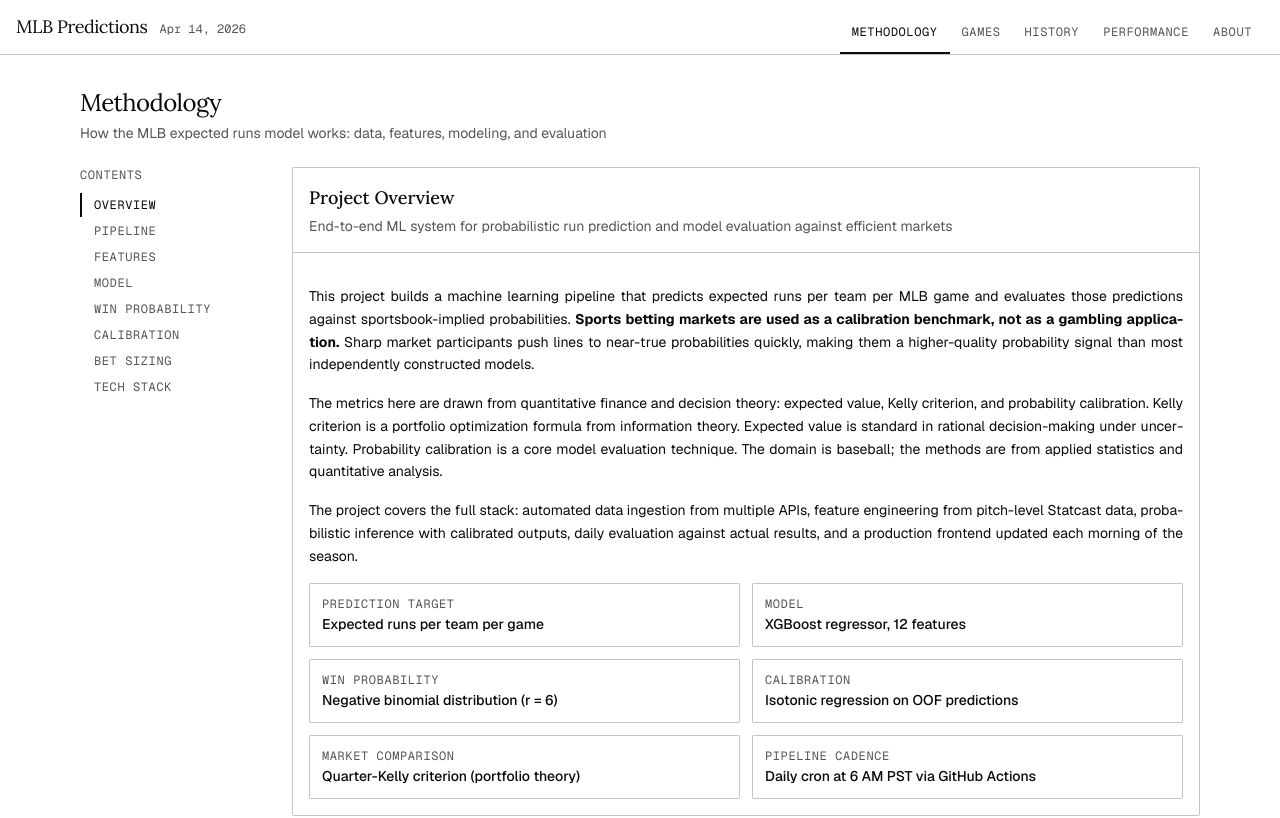
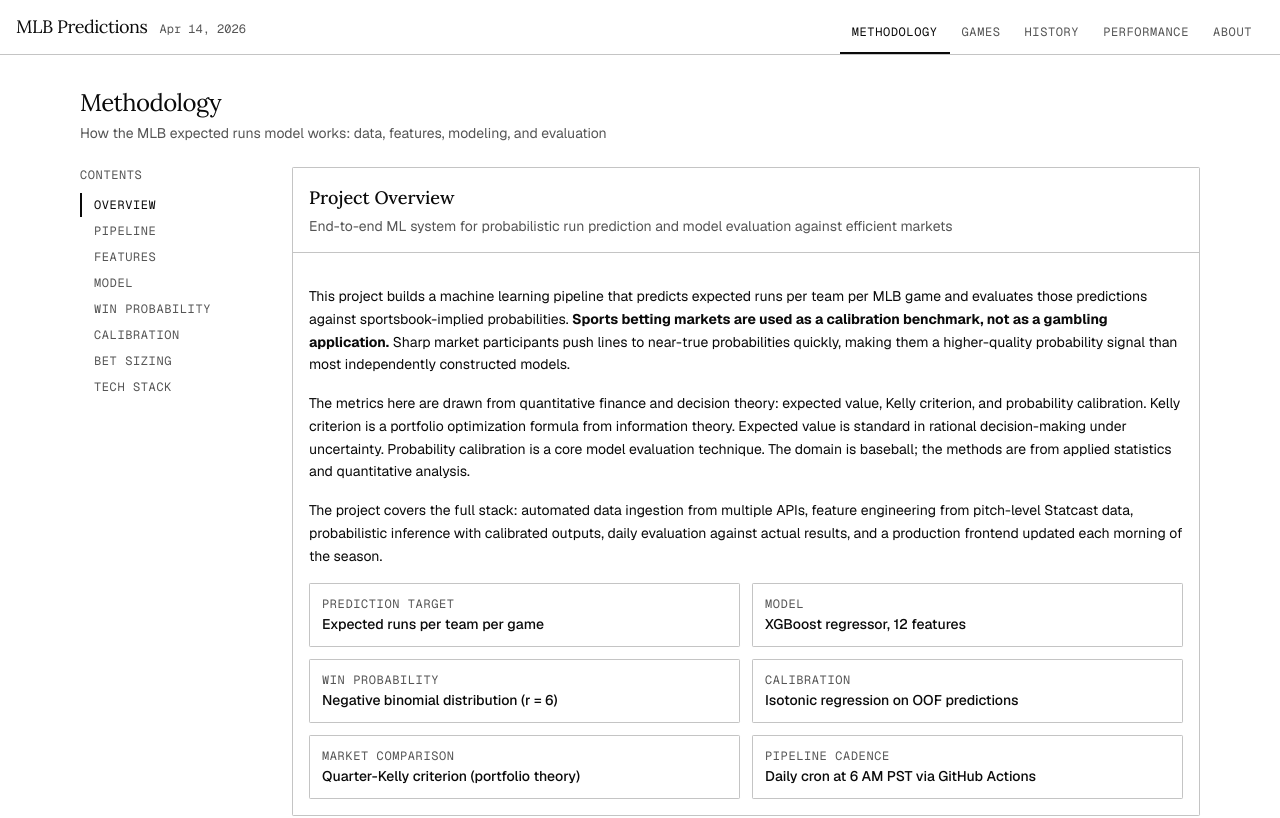
Before and after one commit to renenunezg/mlbmodel, a Next.js app in the folder frontend/: page / in a window 1280 px wide. Shown: the top 818 px of the page. Built offline with nearby package versions, Linux system fonts and the light colour scheme.

Commit message:
Revert methodology text justification

```diff
--- a/frontend/src/app/page.tsx
+++ b/frontend/src/app/page.tsx
@@ -13,9 +13,7 @@ export default function Page() {
 
       <div className="lg:grid lg:grid-cols-[180px_1fr] lg:gap-8">
         <TableOfContents />
-        <div className="text-justify hyphens-auto">
-          <MethodologyContent />
-        </div>
+        <MethodologyContent />
       </div>
     </main>
   );
```
